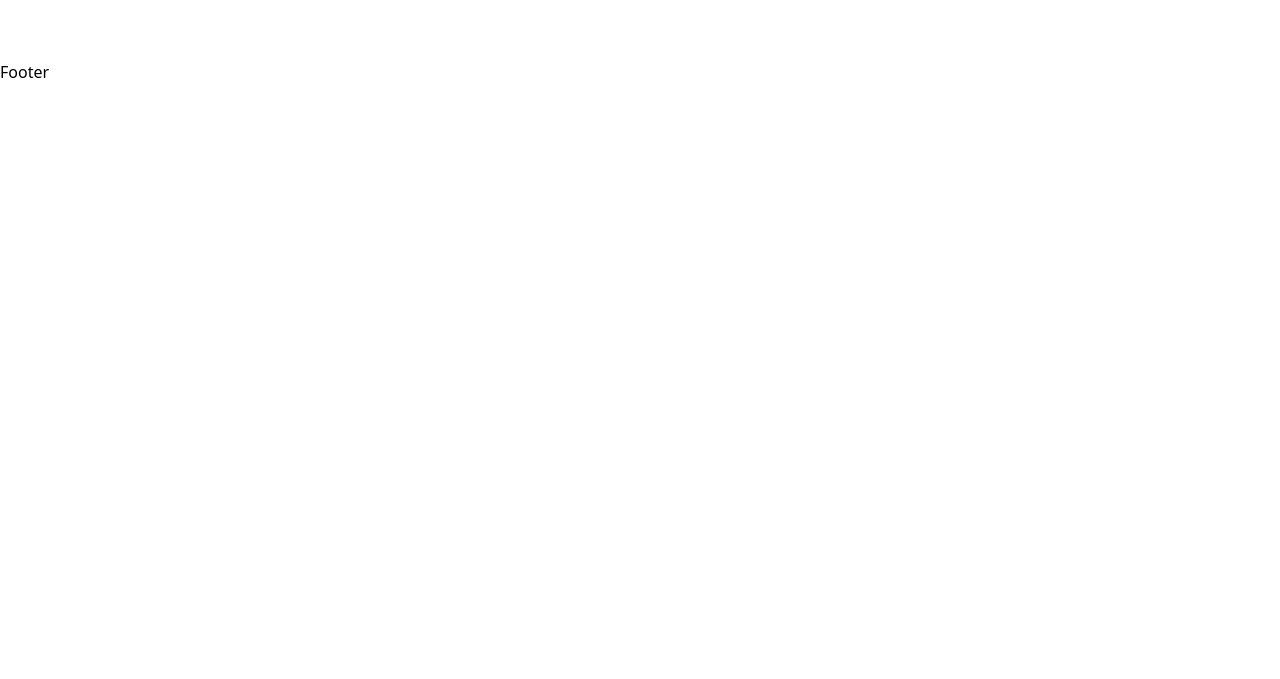
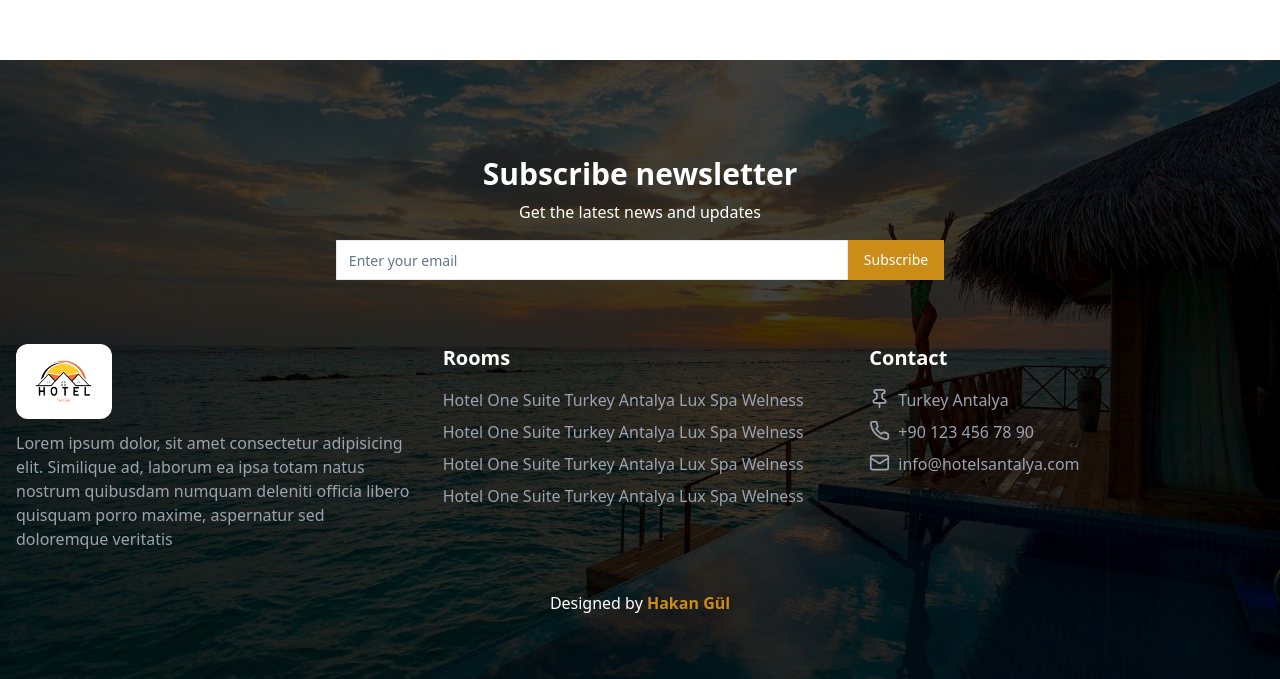
Before and after one commit to hakan-gul/hotel-booking, a Next.js app: page /about in a window 1280 px wide. Shown: the part 863-1542 px from the top of the page. Before the commit the page ends 947 px from the top, so only its background shows below. Built offline with nearby package versions, Linux system fonts and the light colour scheme.

Commit message:
footer-added

```diff
--- /dev/null
+++ b/app/(routes)/_components/Footer.tsx
@@ -0,0 +1,71 @@
+import ImageWaves from '@/components/ImageWaves'
+import { Button } from '@/components/ui/button'
+import { Input } from '@/components/ui/input'
+import { Mail, PhoneIcon, PinIcon } from 'lucide-react'
+import Image from 'next/image'
+import React from 'react'
+
+const Footer = () => {
+  return (
+    <div className='relative text-white'>
+        <div className='z-10 absolute inset-0'>
+            <ImageWaves myclassname='absolute -top-5 transform rotate-180'/>
+        </div>
+        <div className='z-0 absolute inset-0'>
+            <div className='h-full w-full bg-cover bg-center' style={{backgroundImage:'url(/slider/1.jpg)'}}></div>
+            <div className="absolute inset-0 bg-black opacity-75">
+
+            </div>
+        </div>
+        <div className='z-20 relative'>
+            <div className='container mx-auto pt-24 pb-16 px-4'>
+                <div className='text-center mb-16'>
+                    <h2 className='text-3xl font-bold'>Subscribe newsletter</h2>
+                    <p className='text-gray*400 mt-2'>Get the latest news and updates</p>
+                    <div className='mt-4 flex justify-center ml-auto'>
+                        <Input placeholder='Enter your email' type='email' className='max-w-lg'/>
+                        <Button variant="mybutton">Subscribe</Button>
+                    </div>
+                </div>
+                <div className='grid grid-cols-1 md:grid-cols-3 gap-8'>
+                    <div>
+                        <div className='w-24 py-4 px-3 rounded-xl bg-white'>
+                            <Image
+                            src="/logo.png"
+                            alt="logo"
+                            width={500}
+                            height={500}
+                            className='w-full'
+                            />
+                        </div>
+                        <p className='text-gray-400 mt-3'>Lorem ipsum dolor, sit amet consectetur adipisicing elit. Similique ad, laborum ea ipsa totam natus nostrum quibusdam numquam deleniti officia libero quisquam porro maxime, aspernatur sed doloremque veritatis</p>
+                    </div>
+                    <div>
+                        <h3 className='text-xl font-bold mb-4'>Rooms</h3>
+                        <ul className='space-y-2'>
+                            <li className='text-gray-400'>Hotel One Suite Turkey Antalya Lux Spa Welness</li>
+                            <li className='text-gray-400'>Hotel One Suite Turkey Antalya Lux Spa Welness</li>
+                            <li className='text-gray-400'>Hotel One Suite Turkey Antalya Lux Spa Welness</li>
+                            <li className='text-gray-400'>Hotel One Suite Turkey Antalya Lux Spa Welness</li>
+                        </ul>
+                    </div>
+                    <div>
+                        <h3 className='text-xl font-bold mb-4'>Contact</h3>
+                        <p className='text-gray-400 space-y-2'>
+                            <span className='flex'><PinIcon className='me-2 ' width={21} height={21}/> Turkey Antalya</span>
+                            <span className='flex'> <PhoneIcon className='me-2'  width={21} height={21}/> +90 123 456 78 90 </span>
+                            <span className='flex'><Mail className='me-2'  width={21} height={21}/> info@hotelsantalya.com</span>
+                        </p>
+                    </div>
+
+                </div>
+                <div className='flex text-center justify-center mt-10'>
+                    <p>Designed by <span className='text-mylight2 font-bold'>Hakan Gül</span></p>
+                </div>
+            </div>
+        </div>
+    </div>
+  )
+}
+
+export default Footer
--- a/app/(routes)/layout.tsx
+++ b/app/(routes)/layout.tsx
@@ -1,5 +1,6 @@
 import React from 'react'
 import Navbar from './_components/Navbar'
+import Footer from './_components/Footer'
 
 interface RoutesLayoutProps {
     children:React.ReactNode
@@ -11,7 +12,7 @@ const RoutesLayout = ({children}:RoutesLayoutProps) => {
         <div className='min-h-screen'>
             {children}
         </div>
-        Footer
+        <Footer />
     </>
   )
 }
--- a/app/globals.css
+++ b/app/globals.css
@@ -13,3 +13,7 @@
 .validationError{
     @apply text-red-500 dark:text-red-400 !important
 }
+
+.footer-bg{
+    background-image: url('/public/slider/1.jpg') !important
+}
```
